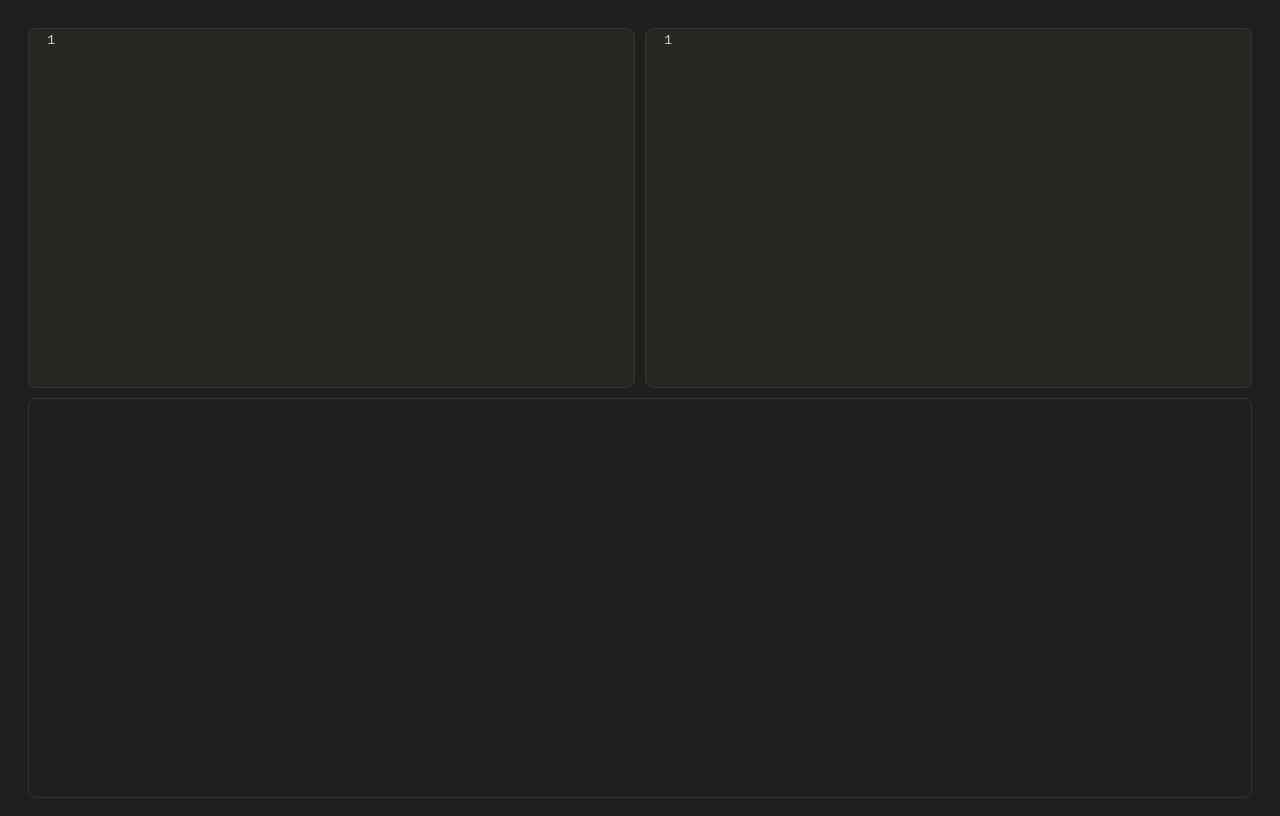
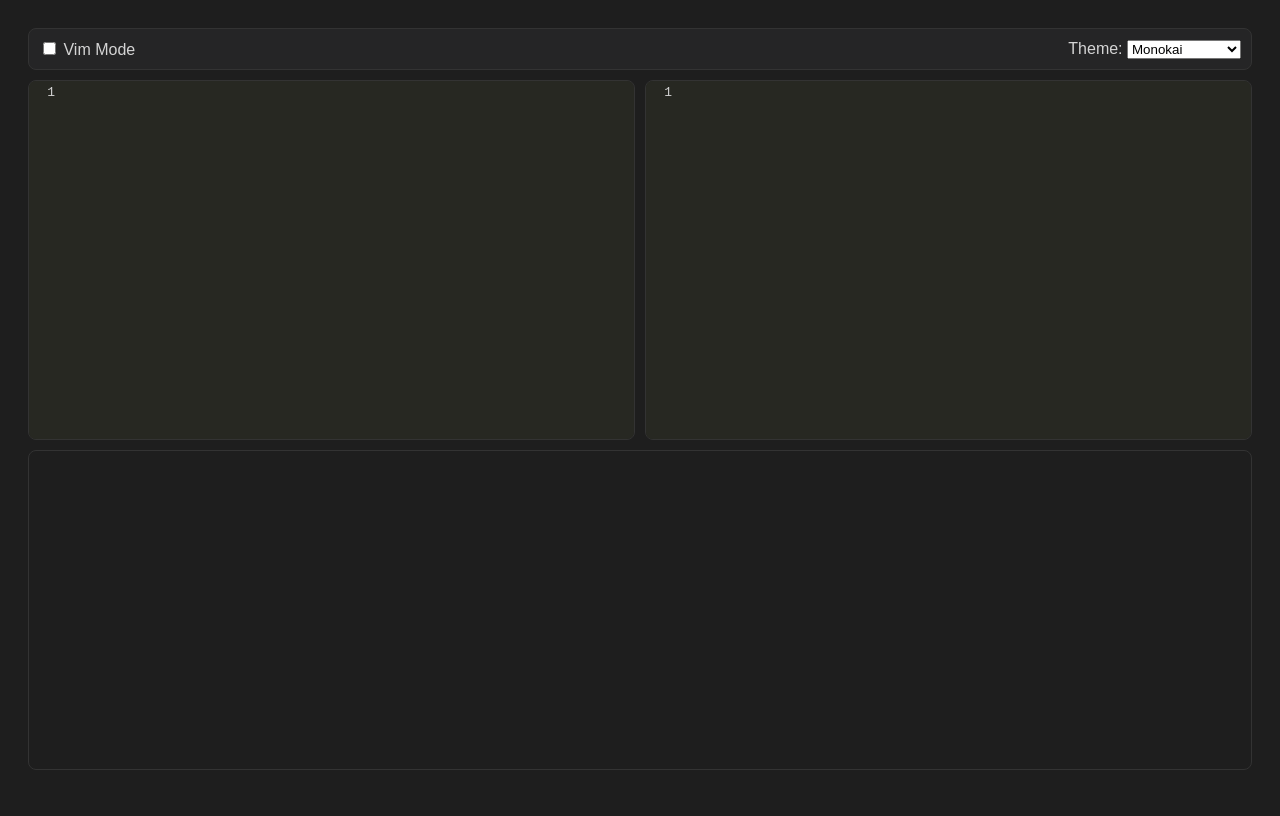
Before and after one commit to LanceLi1416/m2h, a plain HTML site: page index.html in a window 1280 px wide. Drawn offline with nearby package versions, Linux system fonts and the light colour scheme.

Commit message:
Add toolbar

```diff
--- a/index.html
+++ b/index.html
@@ -26,60 +26,25 @@
     <link rel="stylesheet" href="https://cdnjs.cloudflare.com/ajax/libs/highlight.js/11.5.1/styles/vs2015.min.css">
     <link rel="stylesheet" href="https://cdnjs.cloudflare.com/ajax/libs/codemirror/5.65.0/codemirror.min.css">
     <link rel="stylesheet" href="https://cdnjs.cloudflare.com/ajax/libs/codemirror/5.65.0/theme/dracula.min.css">
+    <link rel="stylesheet" href="https://cdnjs.cloudflare.com/ajax/libs/codemirror/5.65.0/theme/material-darker.min.css">
     <link rel="stylesheet" href="https://cdnjs.cloudflare.com/ajax/libs/codemirror/5.65.0/theme/monokai.min.css">
-    <style>
-        body {
-            display: flex;
-            flex-direction: column;
-            gap: 10px;
-            padding: 20px;
-            height: 100vh;
-            font-family: Arial, sans-serif;
-            background-color: #1e1e1e;
-            color: #d4d4d4;
-            box-sizing: border-box;
-        }
-
-        .top-container {
-            display: flex;
-            gap: 10px;
-            height: 45vh;
-            min-height: 45vh;
-            box-sizing: border-box;
-        }
-
-        .editor-container, .html-container {
-            flex: 1;
-            border: 1px solid #333;
-            border-radius: 8px;
-            overflow: hidden;
-            height: 100%;
-            background-color: #252526;
-            color: #d4d4d4;
-            box-sizing: border-box;
-            display: flex;
-        }
-
-        .CodeMirror {
-            height: 100%;
-            width: 100%;
-        }
-
-        .preview {
-            flex: 1;
-            padding: 10px;
-            border: 1px solid #333;
-            border-radius: 8px;
-            overflow: auto;
-            background: #1e1e1e;
-            height: 50vh;
-            min-height: 50vh;
-            color: #d4d4d4;
-            box-sizing: border-box;
-        }
-    </style>
+    <link href="styles.css" rel="stylesheet">
 </head>
 <body>
+<div class="toolbar">
+    <label>
+        <input id="vim-toggle" type="checkbox"> Vim Mode
+    </label>
+    <label>
+        Theme:
+        <select id="theme-selector">
+            <option value="monokai">Monokai</option>
+            <option value="dracula">Dracula</option>
+            <option value="material-darker">Material Darker</option>
+        </select>
+    </label>
+</div>
+
 <div class="top-container">
     <div class="editor-container">
         <textarea id="markdown"></textarea>
@@ -89,44 +54,7 @@
     </div>
 </div>
 <div id="preview" class="preview"></div>
-<script>
-    var editor = CodeMirror.fromTextArea(document.getElementById("markdown"), {
-        mode: "gfm",
-        theme: "monokai",
-        lineNumbers: true,
-        autoRefresh: true,
-        matchBrackets: true,
-        highlightSelectionMatches: {showToken: /\b\w+\b/, annotateScrollbar: true},
-        extraKeys: {"Ctrl-Space": "autocomplete"},
-        keyMap: "vim",
-    });
 
-    var htmlEditor = CodeMirror.fromTextArea(document.getElementById("html-output"), {
-        mode: "htmlmixed",
-        theme: "monokai",
-        lineNumbers: true,
-        autoRefresh: true,
-        matchBrackets: true,
-    });
-
-    editor.on("change", function () {
-        updateOutput();
-    });
-
-    function updateOutput() {
-        let markdown = editor.getValue();
-        let sanitizedHTML = DOMPurify.sanitize(marked.parse(markdown));
-        htmlEditor.setValue(sanitizedHTML);
-        document.getElementById("preview").innerHTML = sanitizedHTML;
-        hljs.highlightAll();
-    }
-
-    htmlEditor.on("change", function () {
-        document.getElementById("preview").innerHTML = DOMPurify.sanitize(htmlEditor.getValue());
-        hljs.highlightAll();
-    });
-
-    updateOutput();
-</script>
+<script src="script.js"></script>
 </body>
 </html>
--- /dev/null
+++ b/script.js
@@ -0,0 +1,46 @@
+var editor = CodeMirror.fromTextArea(document.getElementById("markdown"), {
+    mode: "gfm",
+    theme: "monokai",
+    lineNumbers: true,
+    autoRefresh: true,
+    matchBrackets: true,
+    highlightSelectionMatches: {showToken: /\b\w+\b/, annotateScrollbar: true},
+    extraKeys: {"Ctrl-Space": "autocomplete"},
+});
+
+var htmlEditor = CodeMirror.fromTextArea(document.getElementById("html-output"), {
+    mode: "htmlmixed",
+    theme: "monokai",
+    lineNumbers: true,
+    autoRefresh: true,
+    matchBrackets: true,
+});
+
+document.getElementById("vim-toggle").addEventListener("change", function () {
+    editor.setOption("keyMap", this.checked ? "vim" : "default");
+    htmlEditor.setOption("keyMap", this.checked ? "vim" : "default");
+});
+
+document.getElementById("theme-selector").addEventListener("change", function () {
+    editor.setOption("theme", this.value);
+    htmlEditor.setOption("theme", this.value);
+});
+
+editor.on("change", function () {
+    updateOutput();
+});
+
+function updateOutput() {
+    let markdown = editor.getValue();
+    let sanitizedHTML = DOMPurify.sanitize(marked.parse(markdown));
+    htmlEditor.setValue(sanitizedHTML);
+    document.getElementById("preview").innerHTML = sanitizedHTML;
+    hljs.highlightAll();
+}
+
+htmlEditor.on("change", function () {
+    document.getElementById("preview").innerHTML = DOMPurify.sanitize(htmlEditor.getValue());
+    hljs.highlightAll();
+});
+
+updateOutput();
--- /dev/null
+++ b/styles.css
@@ -0,0 +1,59 @@
+body {
+    display: flex;
+    flex-direction: column;
+    gap: 10px;
+    padding: 20px;
+    height: 100%;
+    font-family: Arial, sans-serif;
+    background-color: #1e1e1e;
+    color: #d4d4d4;
+    box-sizing: border-box;
+}
+
+.toolbar {
+    display: flex;
+    justify-content: space-between;
+    align-items: center;
+    padding: 10px;
+    background-color: #252526;
+    border-radius: 8px;
+    border: 1px solid #333;
+}
+
+.top-container {
+    display: flex;
+    gap: 10px;
+    height: 45vh;
+    min-height: 45vh;
+    box-sizing: border-box;
+}
+
+.editor-container, .html-container {
+    flex: 1;
+    border: 1px solid #333;
+    border-radius: 8px;
+    overflow: hidden;
+    height: 100%;
+    background-color: #252526;
+    color: #d4d4d4;
+    box-sizing: border-box;
+    display: flex;
+}
+
+.CodeMirror {
+    height: 100%;
+    width: 100%;
+}
+
+.preview {
+    flex: 1;
+    padding: 10px;
+    border: 1px solid #333;
+    border-radius: 8px;
+    overflow: auto;
+    background: #1e1e1e;
+    height: 40vh;
+    min-height: 40vh;
+    color: #d4d4d4;
+    box-sizing: border-box;
+}
```
Also changed, not shown: 2 other files.
